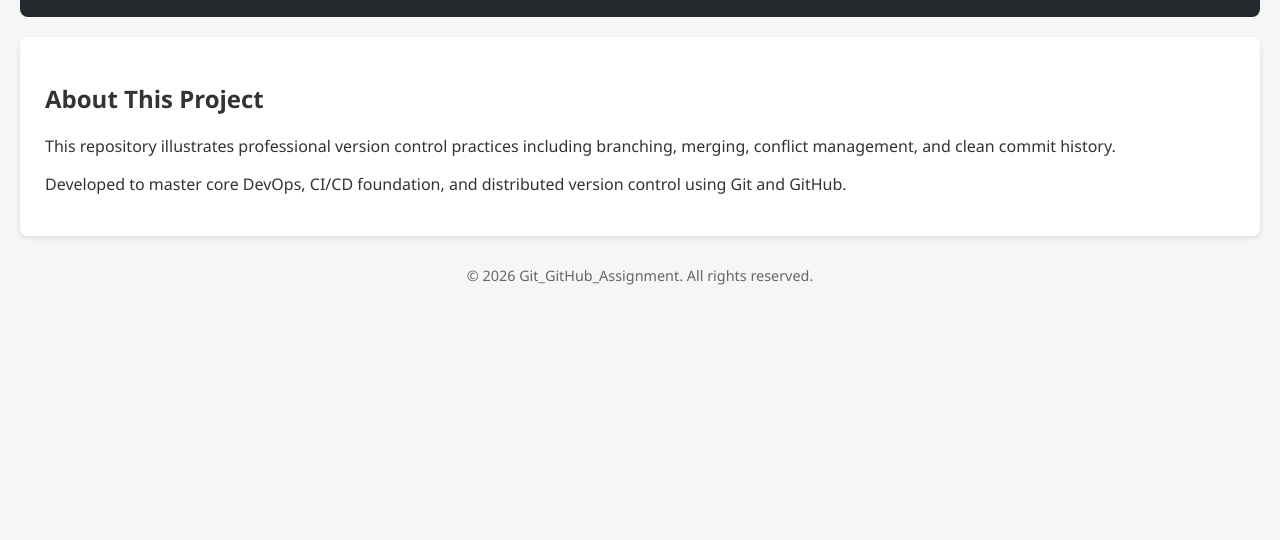
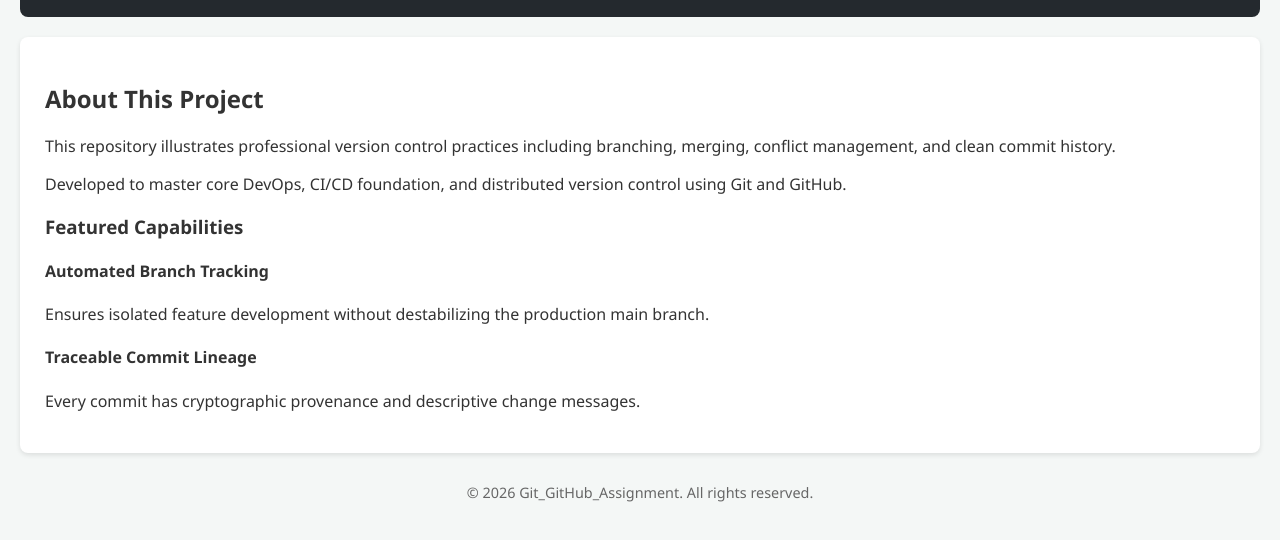
Before and after one commit to Nikhilpatel23/Git_GitHub_Assignment, a plain HTML site: page about.html in a window 1280 px wide. Shown: the part 118-658 px from the top of the page. Drawn offline with Linux system fonts and the light colour scheme.

Commit message:
Added feature section

```diff
--- a/about.html
+++ b/about.html
@@ -25,6 +25,18 @@
         <h2>About This Project</h2>
         <p>This repository illustrates professional version control practices including branching, merging, conflict management, and clean commit history.</p>
         <p>Developed to master core DevOps, CI/CD foundation, and distributed version control using Git and GitHub.</p>
+
+        <section class="feature-highlights">
+            <h3>Featured Capabilities</h3>
+            <div class="card">
+                <h4>Automated Branch Tracking</h4>
+                <p>Ensures isolated feature development without destabilizing the production main branch.</p>
+            </div>
+            <div class="card">
+                <h4>Traceable Commit Lineage</h4>
+                <p>Every commit has cryptographic provenance and descriptive change messages.</p>
+            </div>
+        </section>
     </main>
     <footer>
         <p>&copy; 2026 Git_GitHub_Assignment. All rights reserved.</p>
```
